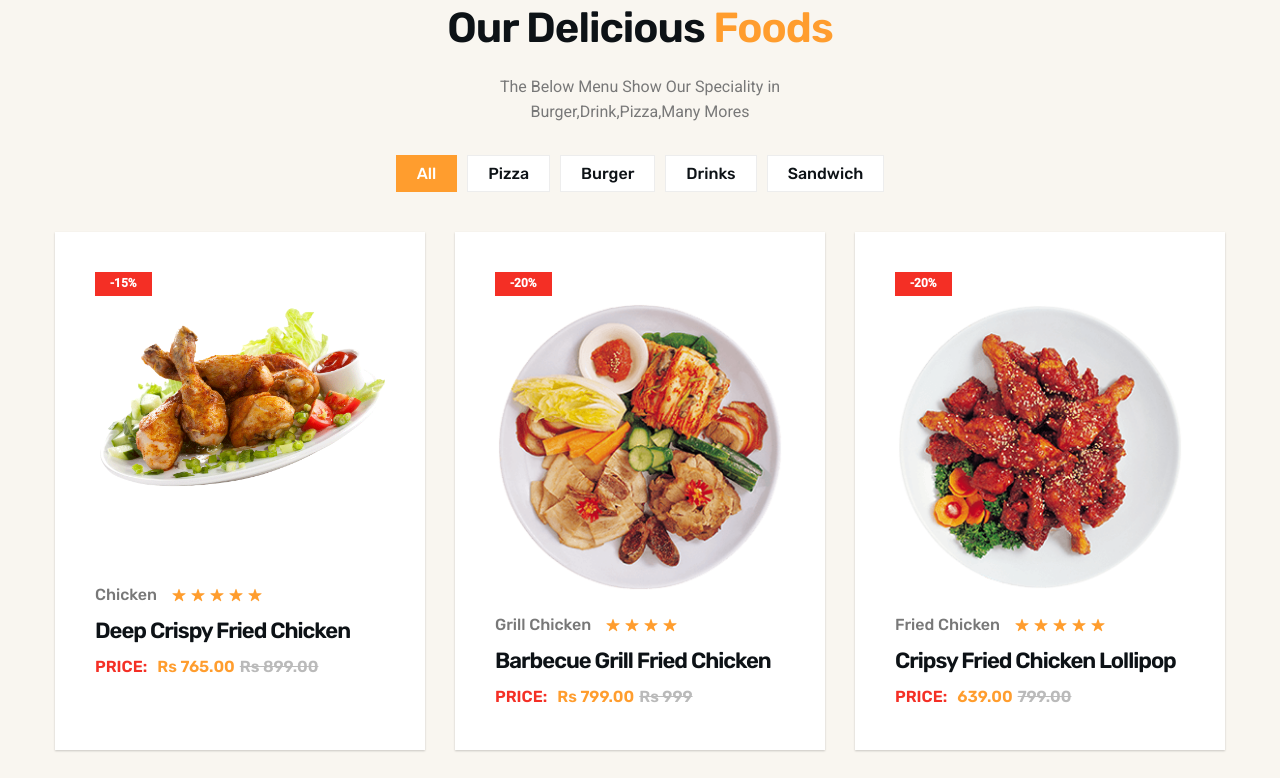
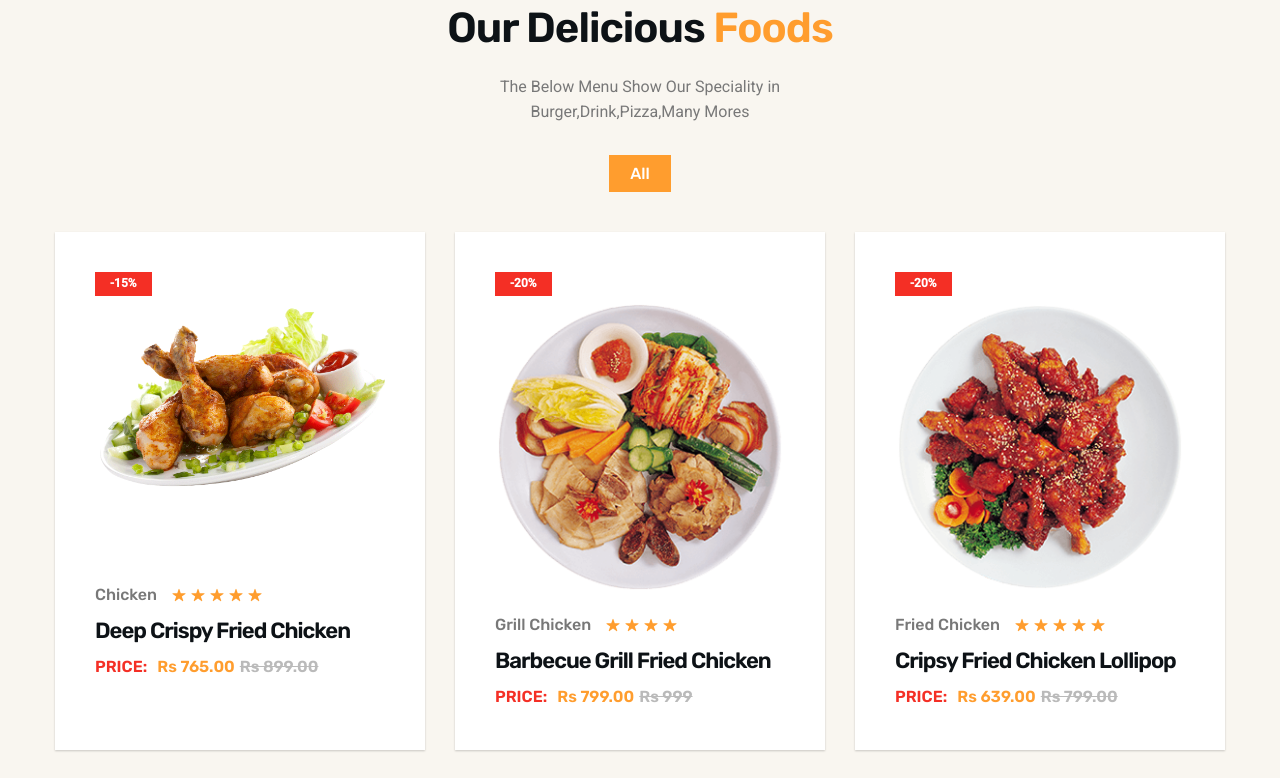
Before and after one commit to rohan27011/Moja-Palace, a plain HTML site: page index.html in a window 1280 px wide. Shown: the part 2635-3413 px from the top of the page. Drawn offline with nearby package versions, Linux system fonts and the light colour scheme.

Commit message:
index.html

```diff
--- a/index.html
+++ b/index.html
@@ -425,22 +425,6 @@
               <button class="filter-btn  active">All</button>
             </li>
 
-            <li>
-              <button class="filter-btn">Pizza</button>
-            </li>
-
-            <li>
-              <button class="filter-btn">Burger</button>
-            </li>
-
-            <li>
-              <button class="filter-btn">Drinks</button>
-            </li>
-
-            <li>
-              <button class="filter-btn">Sandwich</button>
-            </li>
-
           </ul>
 
           <ul class="food-menu-list">
@@ -552,9 +536,9 @@
 
                   <p class="price-text">Price:</p>
 
-                  <data class="price" value="639.00">639.00</data>
+                  <data class="price" value="639.00">Rs 639.00</data>
 
-                  <del class="del">799.00</del>
+                  <del class="del">Rs 799.00</del>
 
                 </div>
 
@@ -593,7 +577,7 @@
 
                   <data class="price" value="719.00 ">Rs 719.00</data>
 
-                  <del class="del">899.00</del>
+                  <del class="del">Rs 899.00</del>
 
                 </div>
 
@@ -698,7 +682,7 @@
           <div class="cta-content">
 
             <h2 class="h2 section-title">
-              The Foodie Have Excellent Of
+              The Mojo Palace Have Excellent Of
               <span class="span">Quality Burgers!</span>
             </h2>
 
```
